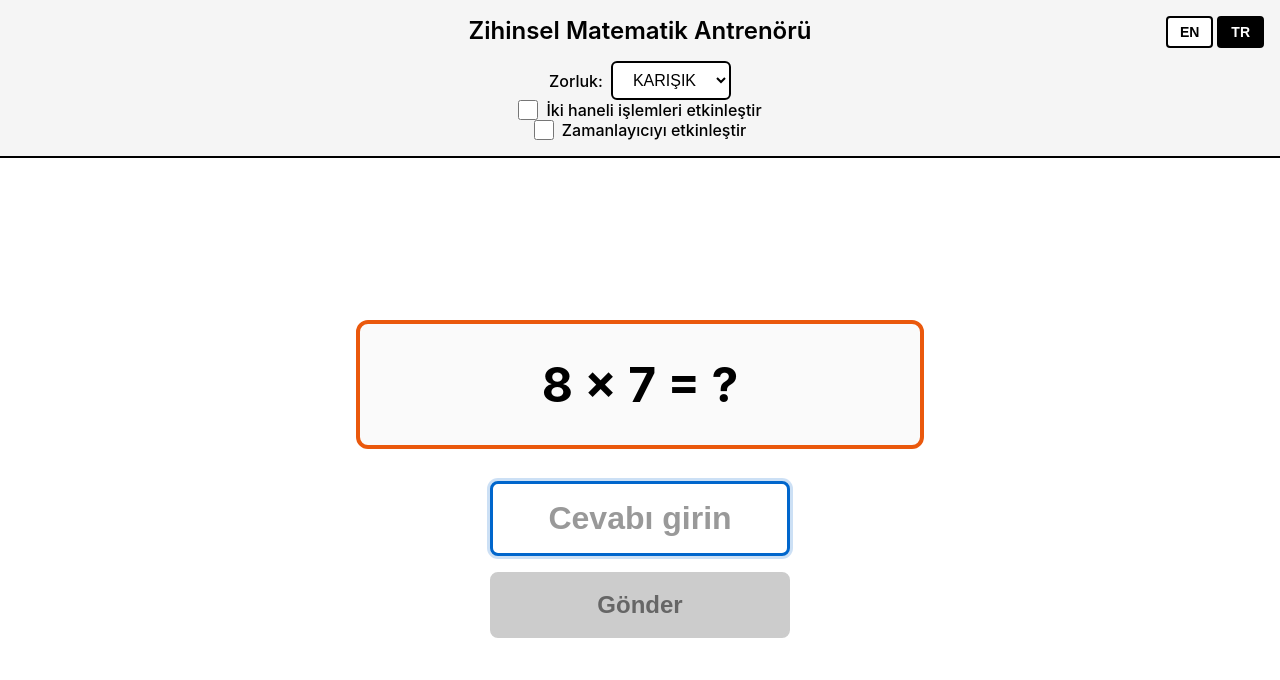
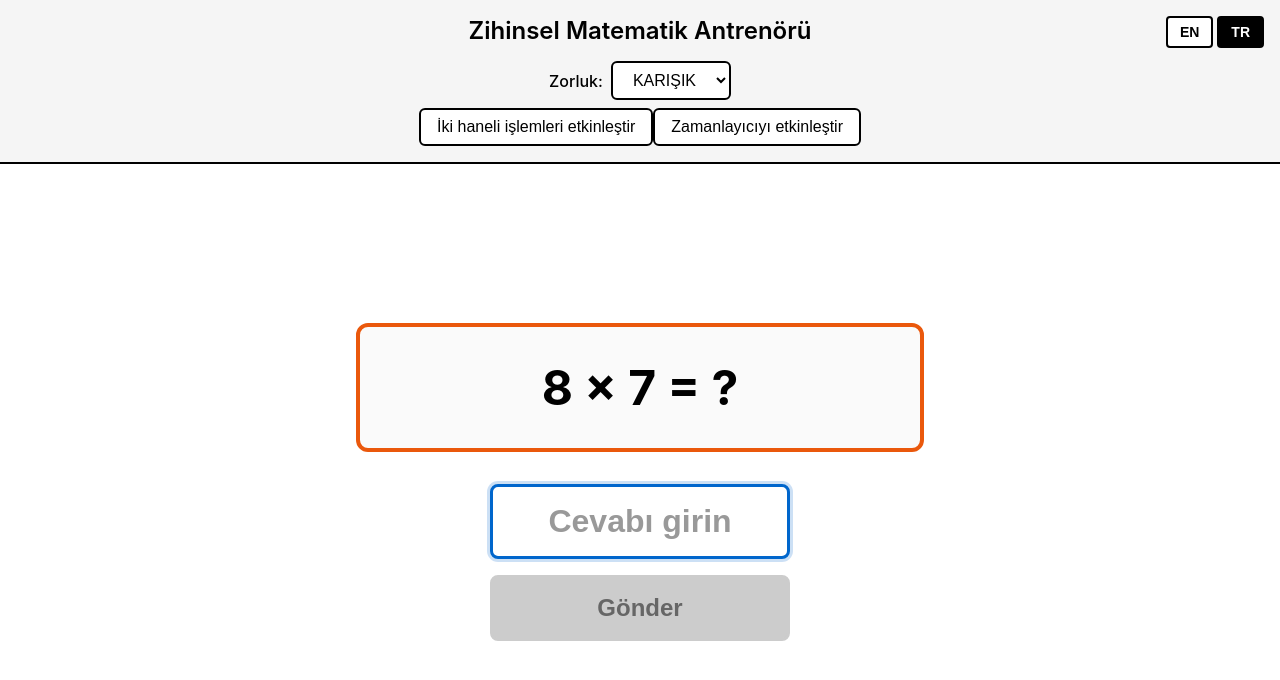
Before and after one commit to JaponBaligi/basic-math-trainer, a React (Vite) app: page / in a window 1280 px wide. Shown: the top 680 px of the page. Built offline with nearby package versions, Linux system fonts and the light colour scheme.

Commit message:
Convert checkboxes to toggle buttons for two-digit operations and timer

```diff
--- a/src/App.css
+++ b/src/App.css
@@ -57,25 +57,26 @@
   color: #ffffff;
 }
 
-.config-toggle {
-  display: flex;
-  align-items: center;
-  justify-content: center;
-  gap: 0.5rem;
+.config-toggle-button {
+  padding: 0.5rem 1rem;
+  font-size: 1rem;
+  font-weight: 500;
+  border: 2px solid #000000;
+  border-radius: 6px;
+  background-color: #ffffff;
+  color: #000000;
   cursor: pointer;
-  font-size: 1rem;
-  user-select: none;
+  transition: background-color 0.2s, color 0.2s;
+  margin-top: 0.5rem;
 }
 
-.config-checkbox {
-  width: 1.25rem;
-  height: 1.25rem;
-  cursor: pointer;
-  accent-color: #000000;
+.config-toggle-button:hover {
+  background-color: #f0f0f0;
 }
 
-.config-label {
-  font-weight: 500;
+.config-toggle-button.active {
+  background-color: #000000;
+  color: #ffffff;
 }
 
 .difficulty-selector {
--- a/src/App.tsx
+++ b/src/App.tsx
@@ -78,15 +78,13 @@ function App() {
           allowTwoDigitOperations={config.allowTwoDigitOperations}
           onToggle={(value) => setConfig({ ...config, allowTwoDigitOperations: value })}
         />
-        <label className="config-toggle">
-          <input
-            type="checkbox"
-            checked={timerEnabled}
-            onChange={(e) => setTimerEnabled(e.target.checked)}
-            className="config-checkbox"
-          />
-          <span className="config-label">{t.enableTimer}</span>
-        </label>
+        <button
+          type="button"
+          className={`config-toggle-button ${timerEnabled ? 'active' : ''}`}
+          onClick={() => setTimerEnabled(!timerEnabled)}
+        >
+          {t.enableTimer}
+        </button>
         {timerEnabled && <TimerDisplay remainingSeconds={timer.remainingSeconds} isExpired={timer.isExpired} />}
       </header>
 
--- a/src/components/ConfigToggle.tsx
+++ b/src/components/ConfigToggle.tsx
@@ -7,19 +7,17 @@ interface ConfigToggleProps {
 
 export function ConfigToggle({ allowTwoDigitOperations, onToggle }: ConfigToggleProps) {
   const { t } = useLanguage();
-  const handleChange = (e: React.ChangeEvent<HTMLInputElement>) => {
-    onToggle(e.target.checked);
+  const handleClick = () => {
+    onToggle(!allowTwoDigitOperations);
   };
 
   return (
-    <label className="config-toggle">
-      <input
-        type="checkbox"
-        checked={allowTwoDigitOperations}
-        onChange={handleChange}
-        className="config-checkbox"
-      />
-      <span className="config-label">{t.enableTwoDigitOperations}</span>
-    </label>
+    <button
+      type="button"
+      className={`config-toggle-button ${allowTwoDigitOperations ? 'active' : ''}`}
+      onClick={handleClick}
+    >
+      {t.enableTwoDigitOperations}
+    </button>
   );
 }
```
